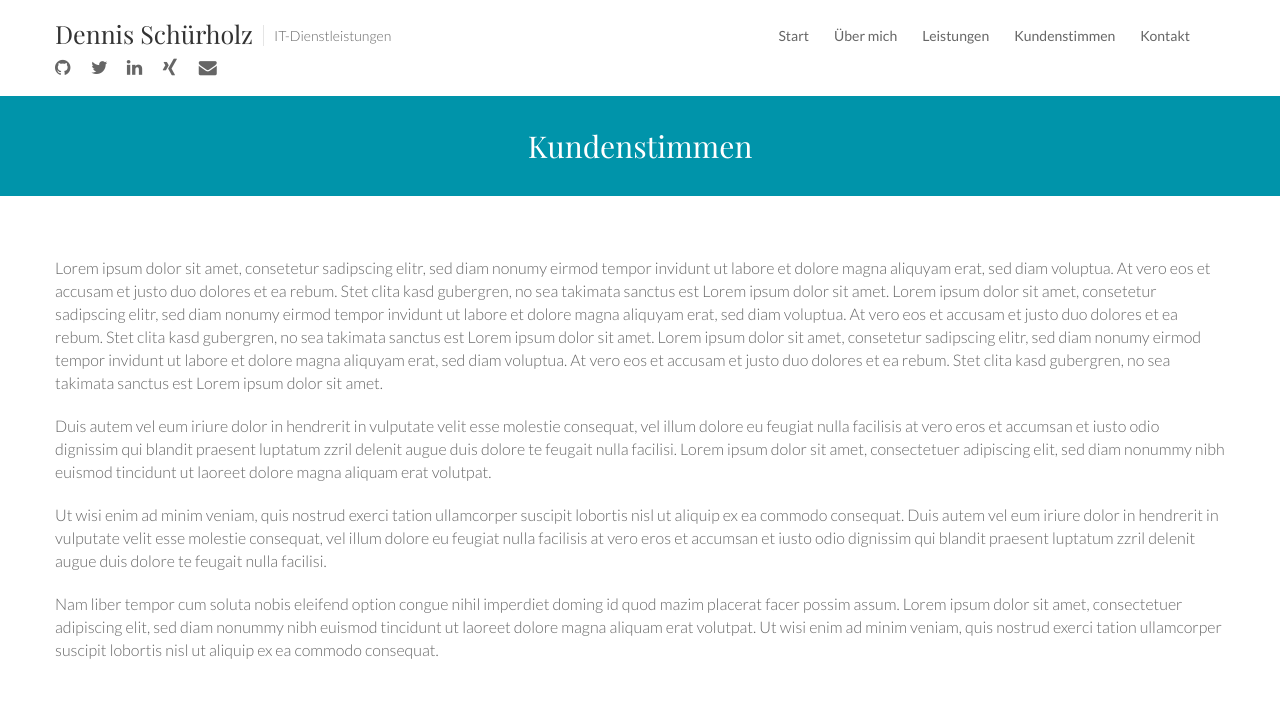
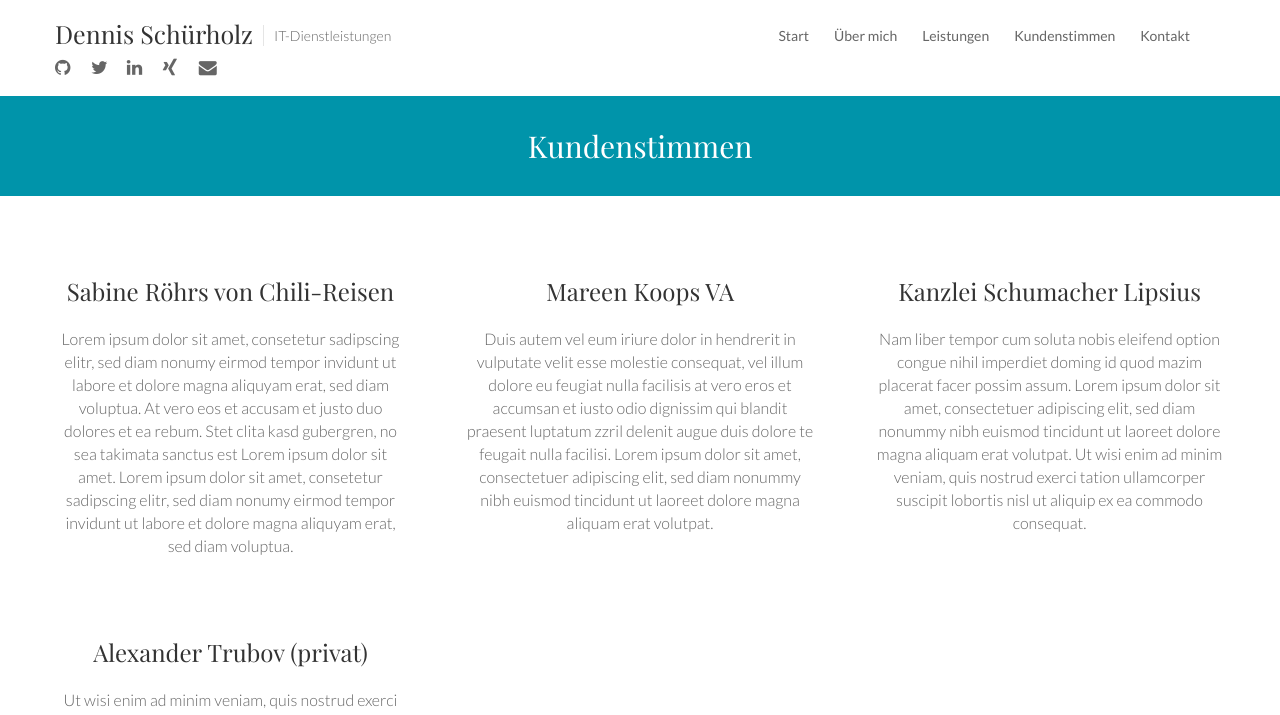
Before and after one commit to dennisschuerholz/schuerholz.it, a Jekyll site: the page built from _pages/kundenstimmen.md, in a window 1280 px wide. Shown: the top 715 px of the page. Built offline with Jekyll 4.4.1, drawn with Linux system fonts in a browser that asks for light colours.

Commit message:
Kundenstimmen-Template

```diff
--- a/_pages/kundenstimmen.md
+++ b/_pages/kundenstimmen.md
@@ -9,10 +9,30 @@
 picture-pos: 35%
 ---
 
-Lorem ipsum dolor sit amet, consetetur sadipscing elitr, sed diam nonumy eirmod tempor invidunt ut labore et dolore magna aliquyam erat, sed diam voluptua. At vero eos et accusam et justo duo dolores et ea rebum. Stet clita kasd gubergren, no sea takimata sanctus est Lorem ipsum dolor sit amet. Lorem ipsum dolor sit amet, consetetur sadipscing elitr, sed diam nonumy eirmod tempor invidunt ut labore et dolore magna aliquyam erat, sed diam voluptua. At vero eos et accusam et justo duo dolores et ea rebum. Stet clita kasd gubergren, no sea takimata sanctus est Lorem ipsum dolor sit amet. Lorem ipsum dolor sit amet, consetetur sadipscing elitr, sed diam nonumy eirmod tempor invidunt ut labore et dolore magna aliquyam erat, sed diam voluptua. At vero eos et accusam et justo duo dolores et ea rebum. Stet clita kasd gubergren, no sea takimata sanctus est Lorem ipsum dolor sit amet.
+<div class="tile">
+<h3>Sabine Röhrs von Chili-Reisen</h3>
+<p>
+Lorem ipsum dolor sit amet, consetetur sadipscing elitr, sed diam nonumy eirmod tempor invidunt ut labore et dolore magna aliquyam erat, sed diam voluptua. At vero eos et accusam et justo duo dolores et ea rebum. Stet clita kasd gubergren, no sea takimata sanctus est Lorem ipsum dolor sit amet. Lorem ipsum dolor sit amet, consetetur sadipscing elitr, sed diam nonumy eirmod tempor invidunt ut labore et dolore magna aliquyam erat, sed diam voluptua.
+</p>
+</div>
 
+<div class="tile">
+<h3>Mareen Koops VA</h3>
+<p>
 Duis autem vel eum iriure dolor in hendrerit in vulputate velit esse molestie consequat, vel illum dolore eu feugiat nulla facilisis at vero eros et accumsan et iusto odio dignissim qui blandit praesent luptatum zzril delenit augue duis dolore te feugait nulla facilisi. Lorem ipsum dolor sit amet, consectetuer adipiscing elit, sed diam nonummy nibh euismod tincidunt ut laoreet dolore magna aliquam erat volutpat.
+</p>
+</div>
 
+<div class="tile">
+<h3>Kanzlei Schumacher Lipsius</h3>
+<p>
+Nam liber tempor cum soluta nobis eleifend option congue nihil imperdiet doming id quod mazim placerat facer possim assum. Lorem ipsum dolor sit amet, consectetuer adipiscing elit, sed diam nonummy nibh euismod tincidunt ut laoreet dolore magna aliquam erat volutpat. Ut wisi enim ad minim veniam, quis nostrud exerci tation ullamcorper suscipit lobortis nisl ut aliquip ex ea commodo consequat.
+</p>
+</div>
+
+<div class="tile">
+<h3>Alexander Trubov (privat)</h3>
+<p>
 Ut wisi enim ad minim veniam, quis nostrud exerci tation ullamcorper suscipit lobortis nisl ut aliquip ex ea commodo consequat. Duis autem vel eum iriure dolor in hendrerit in vulputate velit esse molestie consequat, vel illum dolore eu feugiat nulla facilisis at vero eros et accumsan et iusto odio dignissim qui blandit praesent luptatum zzril delenit augue duis dolore te feugait nulla facilisi.
-
-Nam liber tempor cum soluta nobis eleifend option congue nihil imperdiet doming id quod mazim placerat facer possim assum. Lorem ipsum dolor sit amet, consectetuer adipiscing elit, sed diam nonummy nibh euismod tincidunt ut laoreet dolore magna aliquam erat volutpat. Ut wisi enim ad minim veniam, quis nostrud exerci tation ullamcorper suscipit lobortis nisl ut aliquip ex ea commodo consequat.
+</p>
+</div>
```
Also changed, not shown: other parts of _pages/kundenstimmen.md (+1 -1 lines).
